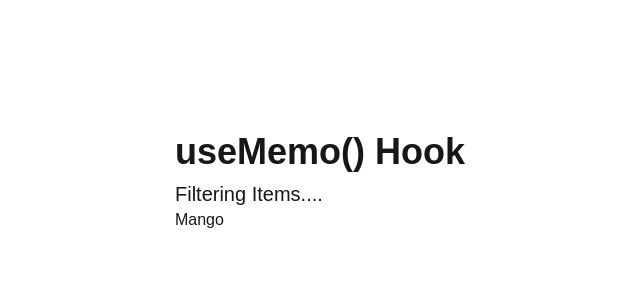
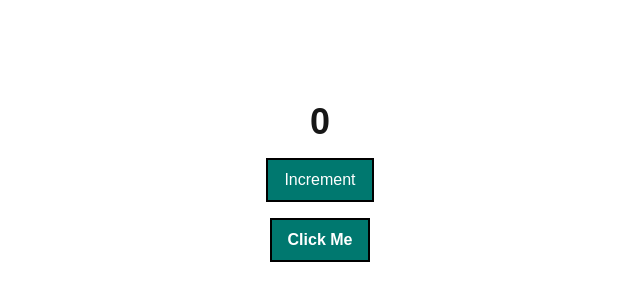
Before and after one commit to Bhawna0034/Next.js-React-Revision, a Next.js app: page / in a window 1280 px wide. Shown: the part 218-518 px from the top of the page, without its empty margins (320-960 px from the left). Built offline with nearby package versions, Linux system fonts and the light colour scheme.

Commit message:
useCallback() Hook

```diff
--- /dev/null
+++ b/src/app/components/useCallback/CounterCallback.js
@@ -0,0 +1,22 @@
+import React, { useCallback, useState } from 'react'
+
+const CounterCallback = () => {
+    const [count, setCount] = useState(0);
+    const handleClick = useCallback(() => {
+        console.log("Button clicked");
+    },[])
+  return (
+    <div className='flex flex-col gap-4 items-center'>
+      <h2 className='text-4xl font-bold'>{count}</h2>
+      <button onClick={() => setCount(count + 1)} className='border-2 border-black bg-teal-700 text-white px-4 py-2'>Increment</button>
+      <ChildComponent onClick={handleClick}/>
+    </div>
+  )
+}
+
+export const ChildComponent = ({onClick}) => {
+    console.info("Child rendered");
+    return <button onClick={onClick} className='border-2 border-black bg-teal-700 text-white font-bold px-4 py-2'>Click Me</button>
+}
+
+export default CounterCallback
--- a/src/app/page.js
+++ b/src/app/page.js
@@ -2,12 +2,13 @@
 import Image from "next/image";
 
 import UseMemo from "./components/useMemo/UseMemo";
+import CounterCallback from "./components/useCallback/CounterCallback";
 
 export default function Home() {
   const isLoggedIn = true;
   return (
     <main className="flex items-center justify-center h-lvh">
-     <UseMemo/>
+     <CounterCallback/>
     </main>
   );
 }
```
